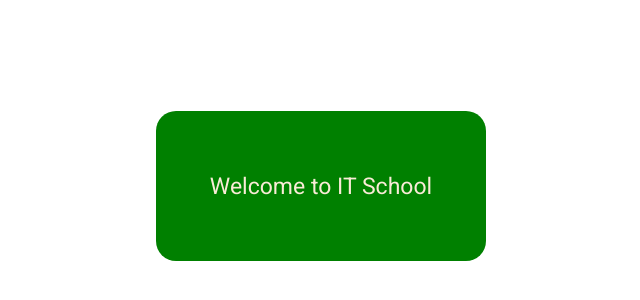
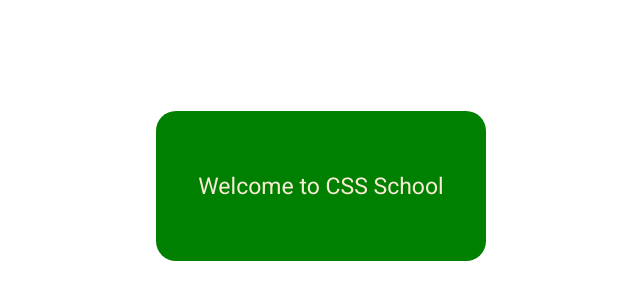
Before and after one commit to Arman-Piliposyan/git_test, a plain HTML site: page index.html in a window 1280 px wide. Shown: the part 214-514 px from the top of the page, 319-959 px from the left. Drawn offline with Linux system fonts and the light colour scheme.

Commit message:
Update index.html

```diff
--- a/index.html
+++ b/index.html
@@ -15,7 +15,7 @@
     <body>
         <div class="wrapper">
             <div class="main-block">
-                <h1 class="main-block-message">Welcome to IT School</h1>
+                <h1 class="main-block-message">Welcome to CSS School</h1>
             </div>
         </div>
     </body>
```
